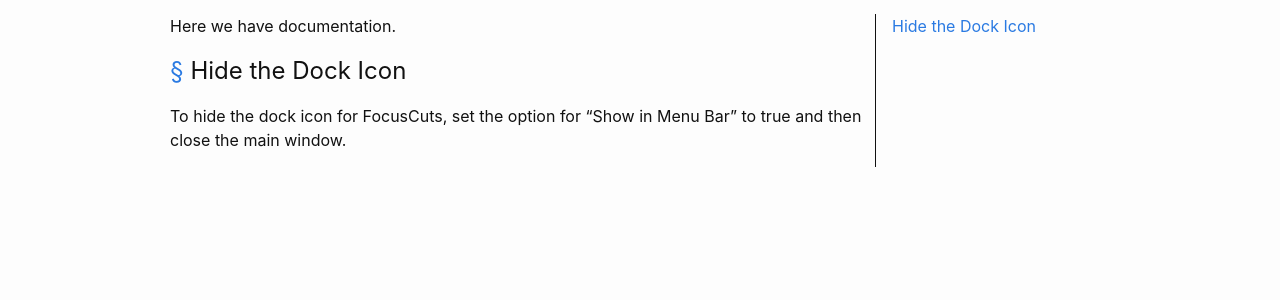
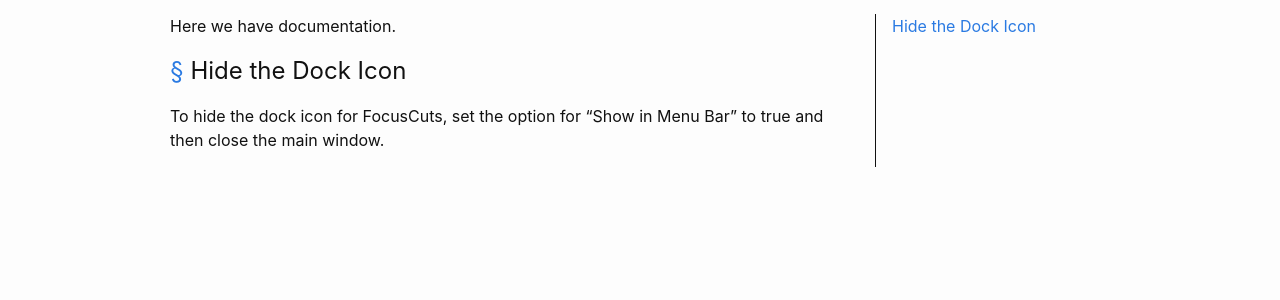
Before and after one commit to Omni-Tooling/FocusCuts-Site, a Jekyll site: the page built from help.md, in a window 1280 px wide. Shown: the part 171-471 px from the top of the page. Built offline with Jekyll 4.4.1, drawn with Linux system fonts in a browser that asks for light colours.

Commit message:
Add right padding

```diff
--- a/_sass/minima/custom-styles.scss
+++ b/_sass/minima/custom-styles.scss
@@ -43,6 +43,7 @@
 
   .documentation {
     grid-area: documentation;
+    margin-right: 1em;
   }
 
   .sidenav {
```
